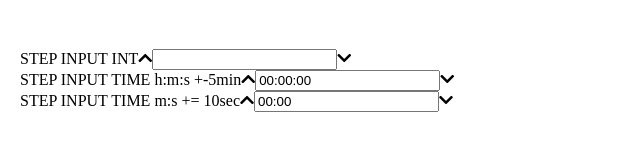
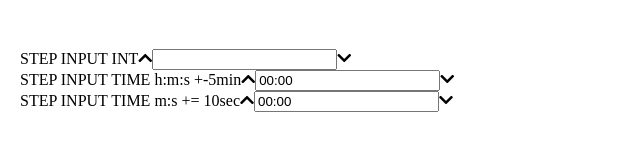
Before and after one commit to ericasu33/sprig, a React (Create React App) app: page / in a window 1280 px wide. Shown: the part 186-336 px from the top of the page, without its empty margins (0-640 px from the left). Built offline with nearby package versions, Linux system fonts and the light colour scheme.

Commit message:
WIP continue to solve, continue to expose challenges

```diff
--- a/src/App.js
+++ b/src/App.js
@@ -24,7 +24,7 @@ function App() {
       <StepInputTime
         value={0}
         format='timer'
-        display={{minute: '2-digit', second: '2-digit'}}
+        display={{hour: '2-digit', minute: '2-digit', second: '2-digit'}}
         stepSize={'0:10'}
       />
     </div>
--- a/src/components/StepInputTime.jsx
+++ b/src/components/StepInputTime.jsx
@@ -1,4 +1,4 @@
-import React, { useState } from 'react'
+import React, { useState, useEffect } from 'react'
 
 import './StepInput.scss'
 
@@ -10,47 +10,46 @@ import './StepInput.scss'
 
 const StepInputTime = function(props) {
   const [value, setValue] = useState(new Date(props.value || 0))
-  // console.log('value:', value)
+  console.log('value:', value);
 
-  const timeStr = value.toLocaleTimeString([], {
-    hour12: false,
-    ...props.display
-  });
+  // useEffect(() => {
+  //   if (props.format === 'timer') {
+  //     setValue(prev => new Date(Number(prev) - (prev.getHours() * 60 * 60 * 1000)))
+  //   }
+  // }, [])
+
+  console.log('value.getHours():', value.getHours());
+
+  // Set display format for 'timer' = 'HH:mm:ss' or 'clock' = 'HH:mm'
+  const displayFormat = {hour: '2-digit', minute: '2-digit'}
+  if (props.format === 'timer') displayFormat.seconds = '2-digit'
+
+  console.log(displayFormat);
+
+  // Get local 24-hr string of state timestamp, to display in input
+  let timeStr = value.toLocaleTimeString([], {hour12: false, ...displayFormat});
   console.log('timeStr:', timeStr);
 
+  // Update state with new value directly entered into input
   const updateFromInputStr = function(inputStr) {
-    // TODO: extract hours:minutes:seconds from display time based on props.display
-    const displayKeys = Object.keys(props.display)
-    console.log('...displayKeys:', ...displayKeys);
+    console.log('inputStr:', inputStr);
     const [h, m, s] = inputStr.split(':')
-    console.log('h:m:s', h, ':', m, ':', s);
-
     setValue(prev => {
       const newTime = new Date(prev)
       if (h) newTime.setHours(h)
       if (m) newTime.setMinutes(m)
       if (s) newTime.setSeconds(s)
-      return newTime
+      return new Date(newTime)
     })
   }
 
   const updateByStepValue = function (sign, stepSize = props.stepSize || '1:00') {
     const [m, s] = stepSize.split(':')
-    // console.log('m:s', ':', m, ':', s);
-
-    // const stepSizeMillis = m * 60 * 1000 + s * 1000
-    return setValue(prev => {
-      const newTime = new Date(prev)
-      // console.log('prev.getMinutes:', prev.getMinutes());
-      // console.log('prev.getSeconds:', prev.getSeconds());
-      newTime.setMinutes(prev.getMinutes() + m * sign)
-      newTime.setSeconds(prev.getSeconds() + s * sign)
-      // const newTime = newTime
+    setValue(prev => {
+      const newTime = new Date(Number(prev) + sign * (m * 60 * 1000 + s * 1000))
       console.log(newTime);
-
       return newTime
     })
-    // return new Date(Number(value) + sign * Number(stepSizeMillis))
   }
 
   return (
@@ -62,6 +61,7 @@ const StepInputTime = function(props) {
         // onChange={e => console.log('--- input value is:', e.target.value)}
         name={props.name}
         type='text'
+        step={props.format === 'clock' ? 60 : 1}
       />
       <i className="fa fa-chevron-down" onClick={e => updateByStepValue(-1)}></i>
     </>
```
